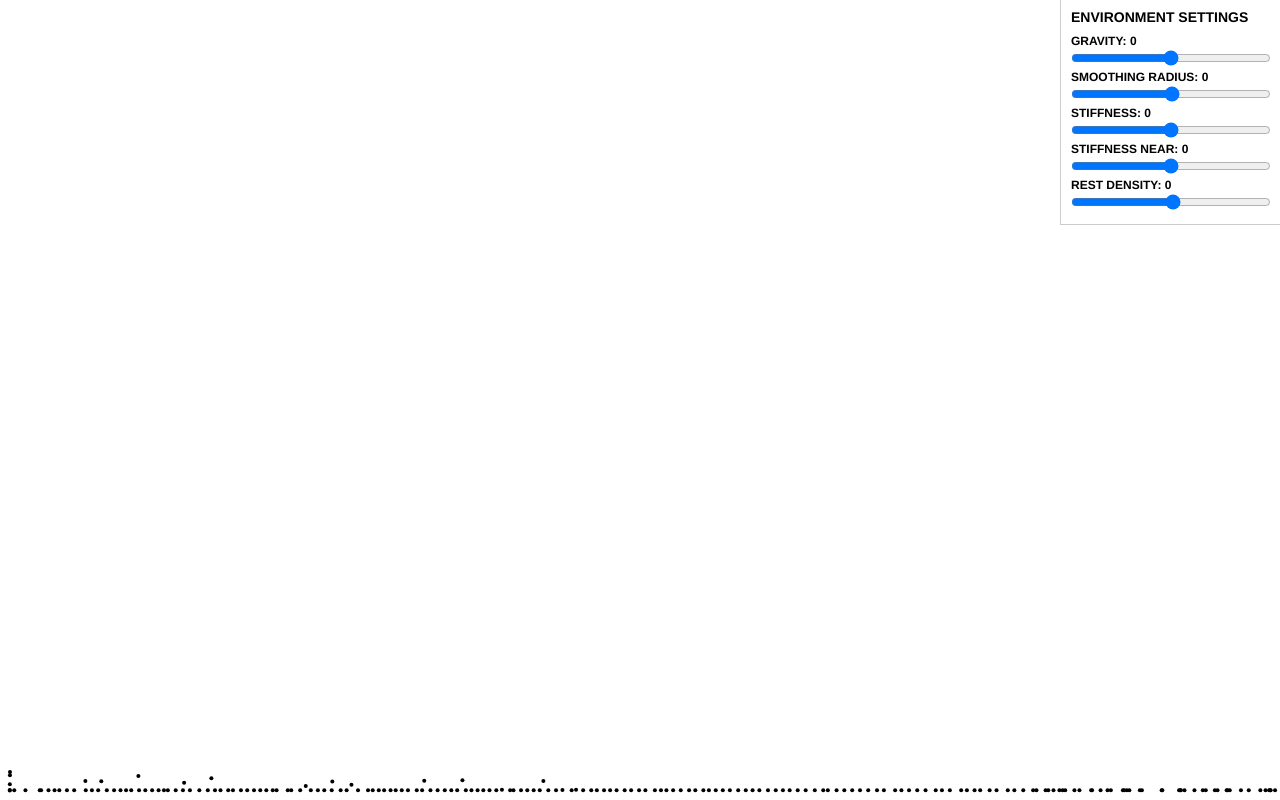
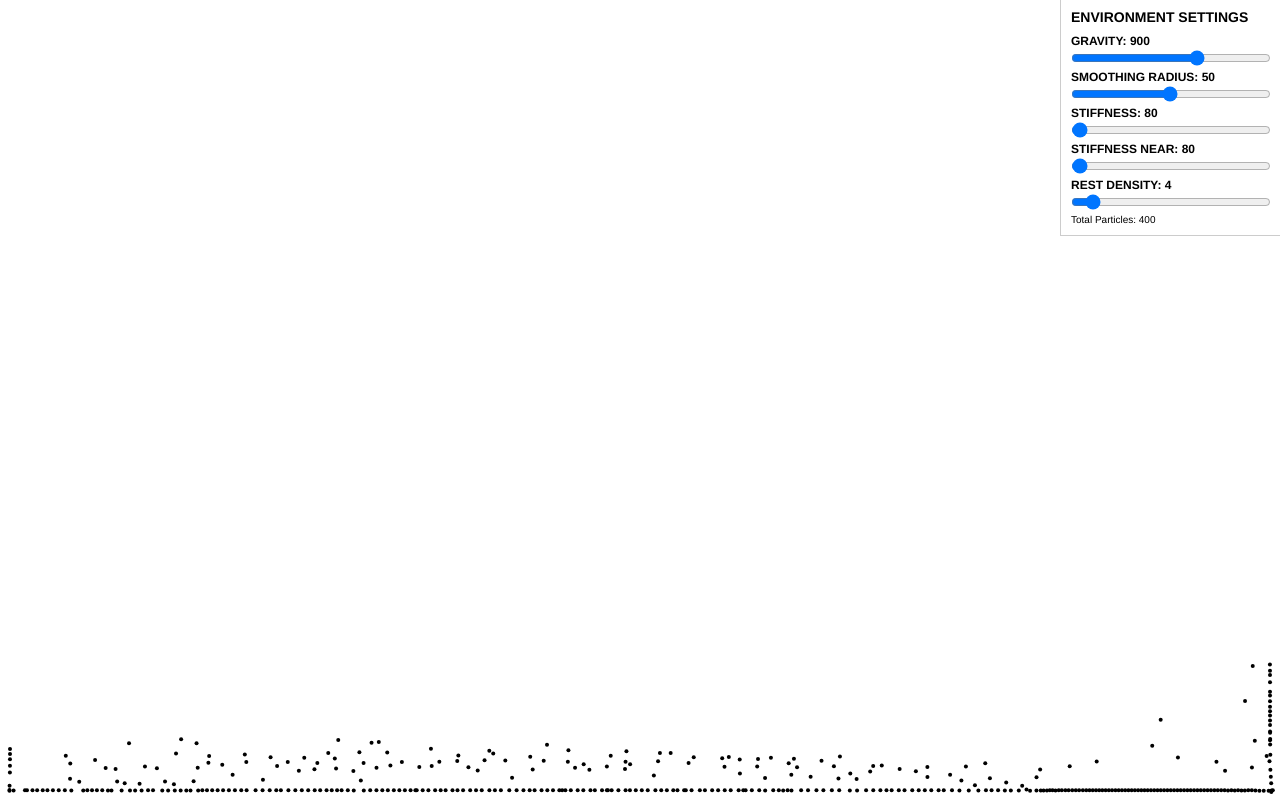
Before and after one commit to amadeus/liquid-tests, a plain HTML site: page index.html in a window 1280 px wide. Drawn offline with Linux system fonts and the light colour scheme.

Commit message:
Working on controls... yo

```diff
--- a/js/Engine.Controls.js
+++ b/js/Engine.Controls.js
@@ -22,8 +22,6 @@ Engine.Controls = Base.extend({
 
 		this.generateControls();
 
-		document.body.appendChild(this.container);
-
 		this.attach();
 	},
 
@@ -31,10 +29,22 @@ Engine.Controls = Base.extend({
 		var html = '<h1>Environment Settings</h1>';
 
 		Engine.Controls.Ranges.forEach(function(obj){
+			obj.value = this.engine[obj.id];
 			html += Engine.Controls.ControlTemplate.substitute(obj);
-		});
+		}, this);
+
+		html += '<div>Total Particles: <span id="total-particles">0</span></div>';
 
 		this.container.innerHTML += html;
+
+		document.body.appendChild(this.container);
+
+		this.totalParticle = document.getElementById('total-particles');
+	},
+
+	setTotalParticles: function(total){
+		this.totalParticle.innerHTML = total || 0;
+		return this;
 	},
 
 	attach: function(){
@@ -104,7 +114,7 @@ Engine.Controls.Ranges = [
 Engine.Controls.ControlTemplate = [
 	'<label for="{id}">',
 		'{label}: ',
-		'<span id="{id}_value">0</span>',
+		'<span id="{id}_value">{value}</span>',
 	'</label>',
 	'<input ',
 		'type="range" ',
@@ -112,6 +122,7 @@ Engine.Controls.ControlTemplate = [
 		'min="{min}" ',
 		'max="{max}" ',
 		'step="{step}" ',
+		'value="{value}" ',
 	'/>'
 ].join('');
 
--- a/js/Engine.js
+++ b/js/Engine.js
@@ -18,12 +18,6 @@ var Engine = Base.extend({
 
 	scale: window.devicePixelRatio || 1,
 
-	// gravity: 400,
-	// smoothingRadius: 30,
-	// stiff: 3000,
-	// stiffN: 100000,
-	// restDensity: 0,
-
 	gravity: 900,
 	smoothingRadius: 50,
 	stiff: 80,
@@ -32,7 +26,7 @@ var Engine = Base.extend({
 
 	particles: null,
 
-	totalParticles: 200,
+	totalParticles: 400,
 
 	velocityLimit: 500,
 
@@ -59,6 +53,8 @@ var Engine = Base.extend({
 				Engine.getRandomArbitrary(0, this.height / 2) - this.height / 2
 			);
 		}
+
+		this.controls.setTotalParticles(this.particles.length);
 
 		window.ptest = this.particles[0];
 
@@ -217,9 +213,11 @@ var Engine = Base.extend({
 
 		this.frameCounter++;
 		if (this.addParticle && this.frameCounter >= 5) {
-			this.particles.push(new Engine.Particle(this.width / 2 - 10, 100));
-			this.particles.push(new Engine.Particle(this.width / 2, 100));
-			this.particles.push(new Engine.Particle(this.width / 2 + 10, 100));
+			this.particles.push(new Engine.Particle(this.width / 2 - this.restDensity, 100));
+			this.particles.push(new Engine.Particle(this.width / 2 + this.restDensity, 100));
+			this.particles.push(new Engine.Particle(this.width / 2 - this.restDensity, 100 + this.restDensity * 2));
+			this.particles.push(new Engine.Particle(this.width / 2 + this.restDensity, 100 + this.restDensity * 2));
+			this.controls.setTotalParticles(this.particles.length);
 		}
 		if (this.frameCounter >= 5) {
 			this.frameCounter = 0;
--- a/style.css
+++ b/style.css
@@ -61,3 +61,7 @@ canvas {
 	width:200px;
 	margin:2px 0;
 }
+
+.controls div {
+	font-size:10px;
+}
```
